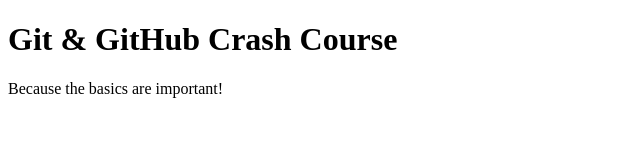
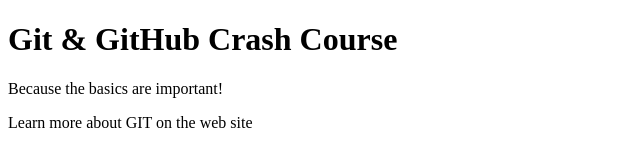
Before and after one commit to AGramont/academind-github-crashcourse, a plain HTML site: page index.html in a window 1280 px wide. Shown: the whole page, without its empty margins (0-640 px from the left). Drawn offline with Linux system fonts and the light colour scheme.

Commit message:
added link to no where

```diff
--- a/index.html
+++ b/index.html
@@ -9,5 +9,6 @@
   <body>
     <h1>Git & GitHub Crash Course</h1>
     <p>Because the basics are important!</p>
+    <p>Learn more about GIT on the web site <a href=""></a></p>
   </body>
 </html>
```
